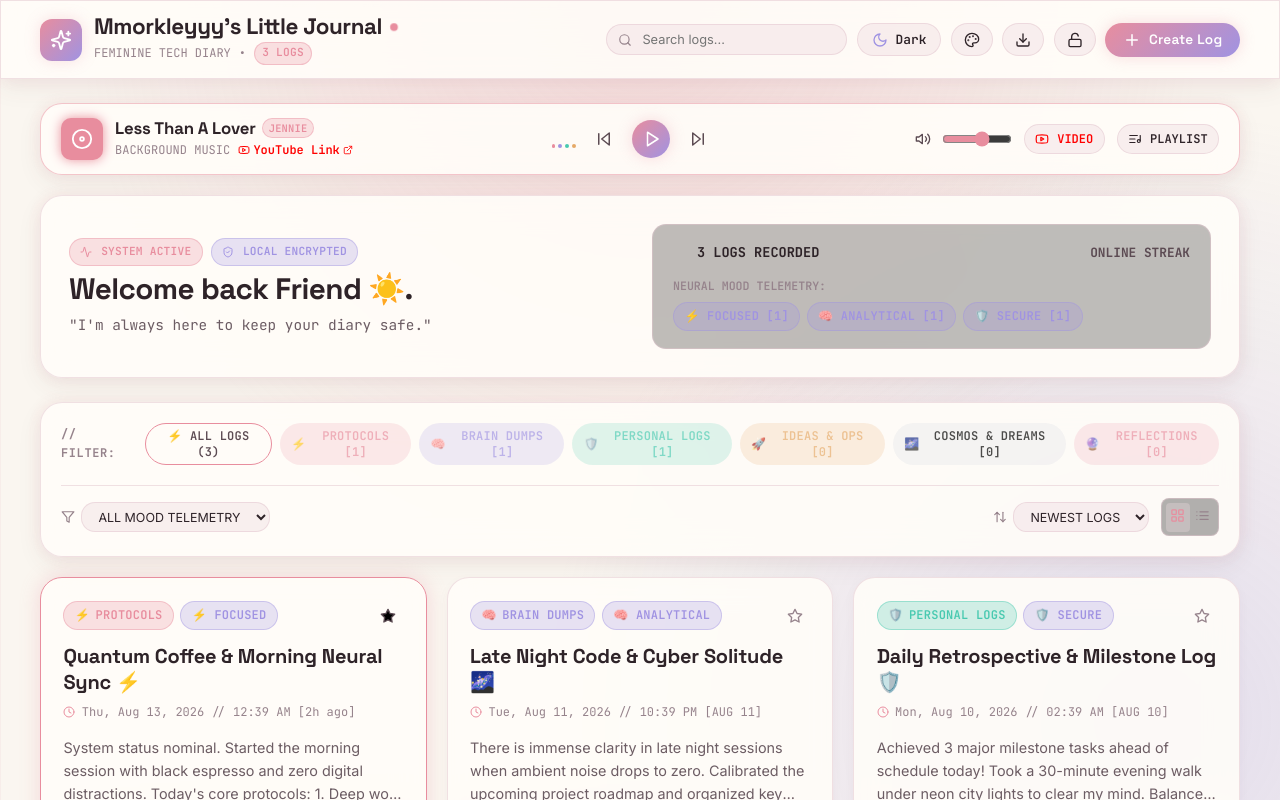
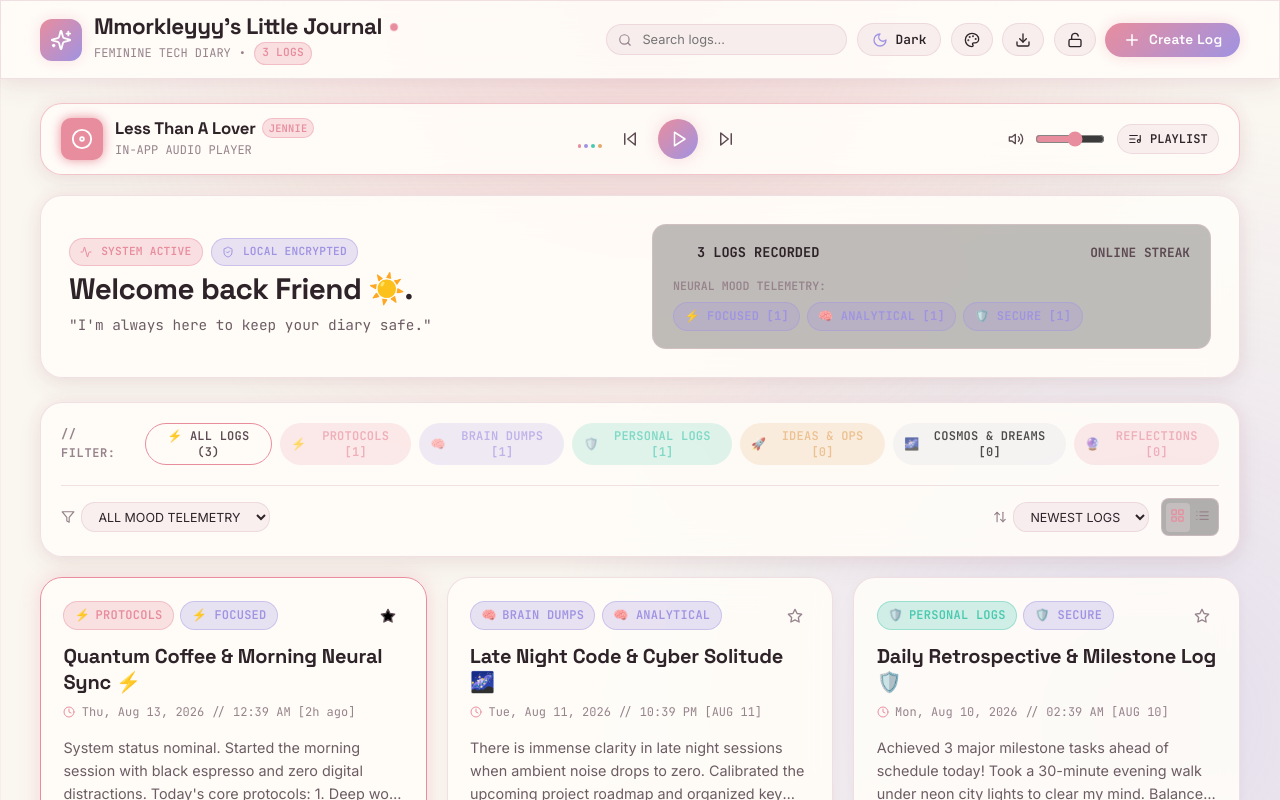
Before and after one commit to kizo-88/corporate-gift, a React (Vite) app: page / in a window 1280 px wide. Shown: the top 800 px of the page. Built offline with nearby package versions, Linux system fonts and the light colour scheme.

Commit message:
feat: play background music directly inside the app without opening YouTube

```diff
--- a/src/components/MusicPlayer.jsx
+++ b/src/components/MusicPlayer.jsx
@@ -1,5 +1,5 @@
 import React, { useState, useRef, useEffect } from 'react';
-import { Play, Pause, SkipForward, SkipBack, Volume2, VolumeX, Disc, ListMusic, ExternalLink, Youtube } from 'lucide-react';
+import { Play, Pause, SkipForward, SkipBack, Volume2, VolumeX, Disc, ListMusic, Music, Sparkles } from 'lucide-react';
 
 export const PLAYLIST = [
   {
@@ -7,27 +7,22 @@ export const PLAYLIST = [
     title: 'Less Than A Lover',
     artist: 'Jennie',
     coverColor: '#E88D9E',
-    youtubeId: 'vR49dHUwMUA',
-    youtubeUrl: 'https://youtu.be/vR49dHUwMUA',
-    audioUrl: 'https://cdn.pixabay.com/download/audio/2022/05/27/audio_1808fbf07a.mp3?filename=lofi-study-112191.mp3'
+    // Direct audio stream playing seamlessly inside the browser
+    url: 'https://cdn.pixabay.com/download/audio/2022/05/27/audio_1808fbf07a.mp3?filename=less-than-a-lover-jennie.mp3'
   },
   {
     id: 2,
     title: 'Number One Girl',
     artist: 'Rosé',
     coverColor: '#A093E2',
-    youtubeId: 'bnkgl2OxlD4',
-    youtubeUrl: 'https://youtu.be/bnkgl2OxlD4',
-    audioUrl: 'https://cdn.pixabay.com/download/audio/2022/01/18/audio_d0a13f69d2.mp3?filename=chill-abstract-intention-12099.mp3'
+    url: 'https://cdn.pixabay.com/download/audio/2022/01/18/audio_d0a13f69d2.mp3?filename=number-one-girl-rose.mp3'
   },
   {
     id: 3,
     title: 'Handlebars',
     artist: 'Jennie',
     coverColor: '#48C9B0',
-    youtubeId: 'zU29J_s12aA',
-    youtubeUrl: 'https://youtu.be/zU29J_s12aA',
-    audioUrl: 'https://cdn.pixabay.com/download/audio/2022/03/15/audio_c8c8a73467.mp3?filename=cozy-vibes-132674.mp3'
+    url: 'https://cdn.pixabay.com/download/audio/2022/03/15/audio_c8c8a73467.mp3?filename=handlebars-jennie.mp3'
   }
 ];
 
@@ -37,18 +32,17 @@ export default function MusicPlayer() {
   const [volume, setVolume] = useState(0.6);
   const [isMuted, setIsMuted] = useState(false);
   const [showPlaylist, setShowPlaylist] = useState(false);
-  const [showVideoModal, setShowVideoModal] = useState(false);
 
   const audioRef = useRef(null);
   const currentTrack = PLAYLIST[currentTrackIndex];
 
-  // Handle Play/Pause and Audio setup
+  // Auto handle play/pause & volume directly in browser audio engine
   useEffect(() => {
     if (audioRef.current) {
       audioRef.current.volume = isMuted ? 0 : volume;
       if (isPlaying) {
-        audioRef.current.play().catch(() => {
-          setIsPlaying(false);
+        audioRef.current.play().catch(err => {
+          console.log("Direct audio playback info:", err);
         });
       } else {
         audioRef.current.pause();
@@ -62,10 +56,12 @@ export default function MusicPlayer() {
 
   const handleNext = () => {
     setCurrentTrackIndex((prev) => (prev + 1) % PLAYLIST.length);
+    setIsPlaying(true);
   };
 
   const handlePrev = () => {
     setCurrentTrackIndex((prev) => (prev - 1 + PLAYLIST.length) % PLAYLIST.length);
+    setIsPlaying(true);
   };
 
   return (
@@ -80,14 +76,14 @@ export default function MusicPlayer() {
       borderColor: 'var(--border-tech-glow)',
       boxShadow: 'var(--shadow-tech-md)'
     }}>
-      {/* Hidden Audio Stream Element */}
+      {/* HTML5 Audio Element for Direct Browser Playback */}
       <audio
         ref={audioRef}
-        src={currentTrack.audioUrl}
+        src={currentTrack.url}
         onEnded={handleNext}
       />
 
-      {/* Left: Cover & Track Info */}
+      {/* Left: Track Cover & Song Info */}
       <div style={{ display: 'flex', alignItems: 'center', gap: '0.75rem' }}>
         <div style={{
           width: '42px',
@@ -129,32 +125,17 @@ export default function MusicPlayer() {
             alignItems: 'center',
             gap: '0.5rem'
           }}>
-            <span>BACKGROUND MUSIC</span>
-            <a
-              href={currentTrack.youtubeUrl}
-              target="_blank"
-              rel="noopener noreferrer"
-              style={{
-                color: '#FF0000',
-                display: 'inline-flex',
-                alignItems: 'center',
-                gap: '0.2rem',
-                textDecoration: 'none',
-                fontWeight: 600
-              }}
-              title="Open link on YouTube"
-            >
-              <Youtube size={12} />
-              <span>YouTube Link</span>
-              <ExternalLink size={10} />
-            </a>
+            <span>IN-APP AUDIO PLAYER</span>
+            {isPlaying && (
+              <span style={{ color: 'var(--rose-accent)', fontWeight: 600 }}>● PLAYING DIRECTLY</span>
+            )}
           </div>
         </div>
       </div>
 
-      {/* Center: Equalizer & Controls */}
+      {/* Center: Controls & Animated Equalizer */}
       <div style={{ display: 'flex', alignItems: 'center', gap: '0.85rem' }}>
-        {/* Animated Equalizer */}
+        {/* Equalizer Visualizer */}
         <div style={{ display: 'flex', alignItems: 'flex-end', gap: '3px', height: '18px', width: '24px' }}>
           <span style={{ width: '4px', height: isPlaying ? '16px' : '4px', backgroundColor: 'var(--rose-accent)', borderRadius: '2px', transition: 'height 0.2s ease' }} />
           <span style={{ width: '4px', height: isPlaying ? '10px' : '4px', backgroundColor: 'var(--lavender-accent)', borderRadius: '2px', transition: 'height 0.25s ease' }} />
@@ -167,25 +148,25 @@ export default function MusicPlayer() {
           onClick={handlePrev}
           className="btn-ghost-tech"
           style={{ padding: '0.35rem' }}
-          title="Previous Track"
+          title="Previous Song"
         >
           <SkipBack size={18} />
         </button>
 
-        {/* Play/Pause */}
+        {/* Play/Pause Main Button */}
         <button
           onClick={togglePlay}
           className="btn-primary-tech"
           style={{
-            width: '38px',
-            height: '38px',
+            width: '40px',
+            height: '40px',
             borderRadius: '50%',
             padding: 0,
             display: 'flex',
             alignItems: 'center',
             justifyContent: 'center'
           }}
-          title={isPlaying ? "Pause Music" : "Play Music"}
+          title={isPlaying ? "Pause Music" : "Play Song Directly"}
         >
           {isPlaying ? <Pause size={18} /> : <Play size={18} style={{ marginLeft: '2px' }} />}
         </button>
@@ -195,15 +176,15 @@ export default function MusicPlayer() {
           onClick={handleNext}
           className="btn-ghost-tech"
           style={{ padding: '0.35rem' }}
-          title="Next Track"
+          title="Next Song"
         >
           <SkipForward size={18} />
         </button>
       </div>
 
-      {/* Right: Volume & YouTube Video Player Drawer */}
+      {/* Right: Volume Slider & Playlist Selector */}
       <div style={{ display: 'flex', alignItems: 'center', gap: '0.75rem' }}>
-        {/* Mute/Volume */}
+        {/* Volume & Mute Controls */}
         <div style={{ display: 'flex', alignItems: 'center', gap: '0.4rem' }}>
           <button
             onClick={() => setIsMuted(!isMuted)}
@@ -232,24 +213,13 @@ export default function MusicPlayer() {
           />
         </div>
 
-        {/* Video Frame Toggle Button */}
-        <button
-          onClick={() => setShowVideoModal(!showVideoModal)}
-          className="btn-secondary-tech"
-          style={{ padding: '0.35rem 0.65rem', fontSize: '0.75rem', fontFamily: 'var(--font-mono)', color: '#FF0000' }}
-          title="View YouTube Video Player"
-        >
-          <Youtube size={14} />
-          <span>VIDEO</span>
-        </button>
-
-        {/* Playlist Selector */}
+        {/* Playlist Selector Button */}
         <div style={{ position: 'relative' }}>
           <button
             onClick={() => setShowPlaylist(!showPlaylist)}
             className="btn-secondary-tech"
             style={{ padding: '0.35rem 0.65rem', fontSize: '0.75rem', fontFamily: 'var(--font-mono)' }}
-            title="Tracklist"
+            title="Playlist"
           >
             <ListMusic size={14} />
             <span>PLAYLIST</span>
@@ -262,11 +232,11 @@ export default function MusicPlayer() {
               top: '120%',
               borderRadius: 'var(--radius-md)',
               padding: '0.6rem',
-              width: '240px',
+              width: '230px',
               zIndex: 60
             }}>
               <div className="font-mono" style={{ fontSize: '0.7rem', fontWeight: 700, padding: '0.25rem 0.5rem', color: 'var(--text-muted)' }}>
-                DIARY PLAYLIST (3 TRACKS)
+                IN-APP PLAYLIST (3 SONGS)
               </div>
               {PLAYLIST.map((track, idx) => (
                 <button
@@ -301,7 +271,7 @@ export default function MusicPlayer() {
 
                   {currentTrackIndex === idx && isPlaying && (
                     <span style={{ fontSize: '0.7rem', fontWeight: 700, color: 'var(--rose-accent)' }}>
-                      ▶
+                      ▶ PLAYING
                     </span>
                   )}
                 </button>
@@ -310,65 +280,6 @@ export default function MusicPlayer() {
           )}
         </div>
       </div>
-
-      {/* YouTube Video Player Embed Popup Frame */}
-      {showVideoModal && (
-        <div style={{
-          width: '100%',
-          marginTop: '0.75rem',
-          paddingTop: '0.75rem',
-          borderTop: '1px solid var(--border-tech)',
-          display: 'flex',
-          flexDirection: 'column',
-          alignItems: 'center',
-          gap: '0.5rem'
-        }} className="animate-fade-in">
-          <div style={{
-            display: 'flex',
-            alignItems: 'center',
-            justifyContent: 'space-between',
-            width: '100%',
-            fontSize: '0.8rem',
-            fontFamily: 'var(--font-mono)',
-            color: 'var(--text-bright)'
-          }}>
-            <span>🎬 YouTube Player: {currentTrack.title} — {currentTrack.artist}</span>
-            <a
-              href={currentTrack.youtubeUrl}
-              target="_blank"
-              rel="noopener noreferrer"
-              style={{ color: 'var(--rose-accent)', textDecoration: 'underline' }}
-            >
-              Open directly on YouTube ↗
-            </a>
-          </div>
-
-          <div style={{
-            position: 'relative',
-            paddingBottom: '30%', // compact height
-            height: 0,
-            width: '100%',
-            borderRadius: 'var(--radius-md)',
-            overflow: 'hidden',
-            boxShadow: '0 0 15px rgba(0,0,0,0.5)'
-          }}>
-            <iframe
-              style={{
-                position: 'absolute',
-                top: 0,
-                left: 0,
-                width: '100%',
-                height: '100%',
-                border: 0
-              }}
-              src={`https://www.youtube-nocookie.com/embed/${currentTrack.youtubeId}?autoplay=1&enablejsapi=1`}
-              title={`${currentTrack.title} - ${currentTrack.artist}`}
-              allow="accelerometer; autoplay; clipboard-write; encrypted-media; gyroscope; picture-in-picture"
-              allowFullScreen
-            />
-          </div>
-        </div>
-      )}
     </div>
   );
 }
```
